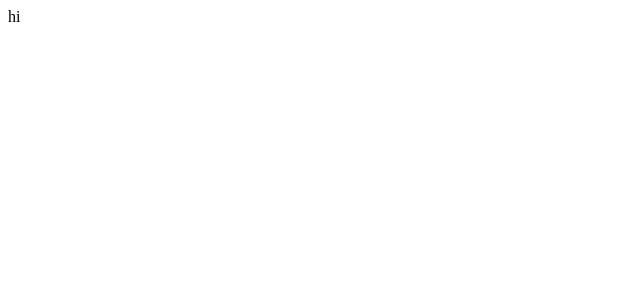
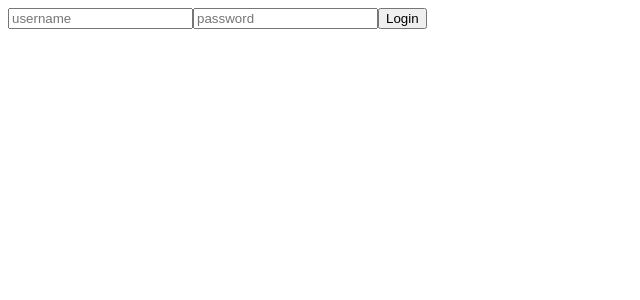
Before and after one commit to zachpestaina/timemate, a React app: page / in a window 1280 px wide. Shown: the top 300 px of the page, without its empty margins (0-640 px from the left). Built offline with nearby package versions, Linux system fonts and the light colour scheme.

Commit message:
persist login info and route to employee page

```diff
--- a/client/App.jsx
+++ b/client/App.jsx
@@ -1,16 +1,38 @@
 import React, { Component } from 'react';
-import LoginPage from './LoginPage.jsx';
+import LoginPage from './Components/LoginPage.jsx';
+import EmployeePage from './Components/EmployeePage.jsx';
 
 class App extends Component {
-    // later, for functionality
-//     constructor(props) {
-//         super(props);
+  constructor(props) {
+    super(props);
+    this.state = {
+        username: '',
+        password: '',
+        isLoggedIn: false,
+    }
+    this.update = this.update.bind(this);
+  }
 
-//     }
   render() {
-    return (
-        <LoginPage />
-    )
+    // return (
+    //     <LoginPage updater = {this.update} />
+    // )
+    if (this.state.isLoggedIn) {
+        return (
+            <EmployeePage />
+        )
+    } else {
+        return (
+            <LoginPage updater = {this.update} />
+        )
+    }
+  }
+
+  update(event) {
+    const username = document.getElementById('username').value;
+    const password = document.getElementById('password').value;
+    this.setState({username, password, isLoggedIn: true});
+    console.log(username, password);
   }
 }
 
--- /dev/null
+++ b/client/Components/EmployeePage.jsx
@@ -0,0 +1,11 @@
+import React, { Component } from 'react';
+
+class EmployeePage extends Component {
+    render() {
+        return (
+            <section>hi!</section>
+        )
+    }
+}
+
+export default EmployeePage;
--- /dev/null
+++ b/client/Components/LoginButton.jsx
@@ -0,0 +1,13 @@
+import React, { Component } from 'react';
+
+class LoginButton extends Component {
+    render() {
+        return (
+            //have the onClick function send a post request and then
+            // on fulfillment of post request, do updater
+            <button onClick = {this.props.updater}>Login</button>
+        )
+    }
+}
+
+export default LoginButton;
--- a/client/LoginPage.jsx
+++ b/client/Components/LoginPage.jsx
@@ -1,9 +1,10 @@
 import React, {Component} from 'react';
+import UserInput from './UserInput.jsx';
 
 class LoginPage extends Component {
     render() {
         return (
-            <div>hi</div>
+                <UserInput updater = {this.props.updater}/>
         )
     }
 }
--- /dev/null
+++ b/client/Components/UserInput.jsx
@@ -0,0 +1,16 @@
+import React, { Component } from 'react';
+import LoginButton from './LoginButton.jsx';
+
+class UserInput extends Component {
+    render() {
+        return (
+            <section>
+                <input id='username' type='text' htmlFor='username' placeholder='username'></input>
+                <input id='password' type='password' htmlFor='password' placeholder='password'></input>
+                <LoginButton updater = {this.props.updater}/>
+            </section>
+        )
+    }
+}
+
+export default UserInput;
```
